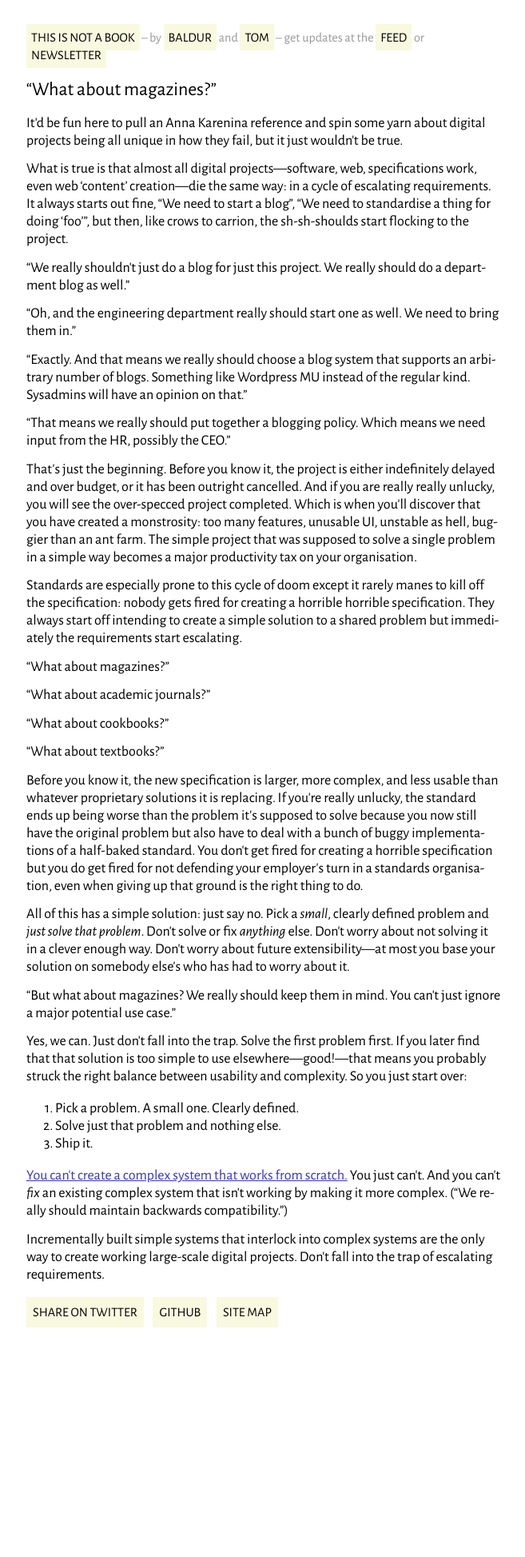
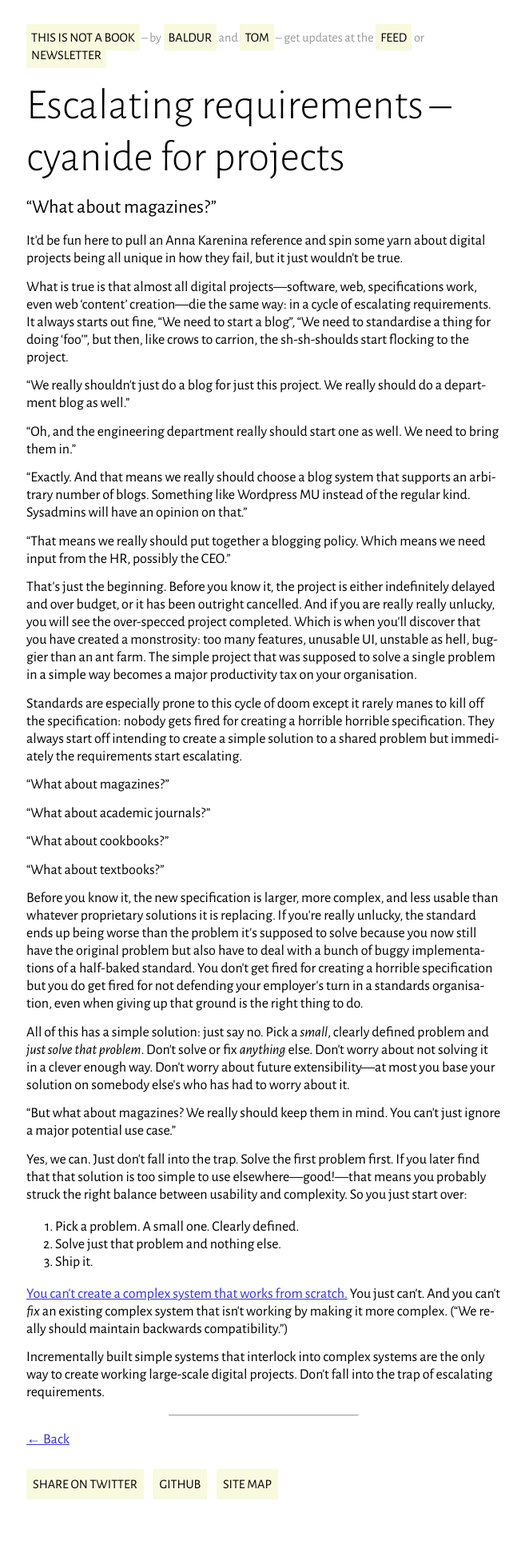
Before and after one commit to baldurbjarnason/this-is-not-a-book, a Jekyll site: the page built from What_does_the_writer_want/Escalating_requirements.md, in a window 1280 px wide. Shown: the whole page at 80% size, without its empty margins (310-967 px from the left). Built offline with Jekyll 4.4.1, drawn with Linux system fonts in a browser that asks for light colours; before the commit the page ends 1732 px from its top, so only the background shows below that.

Commit message:
Heading change, again

```diff
--- a/What_does_the_writer_want/Escalating_requirements.md
+++ b/What_does_the_writer_want/Escalating_requirements.md
@@ -1,5 +1,5 @@
 ---
-title: "Escalating requirements\: cyanide for projects"
+title: "Escalating requirements – cyanide for projects"
 date: "2015-08-22 13:51:53"
 category: What_does_the_writer_want
 ---
```
